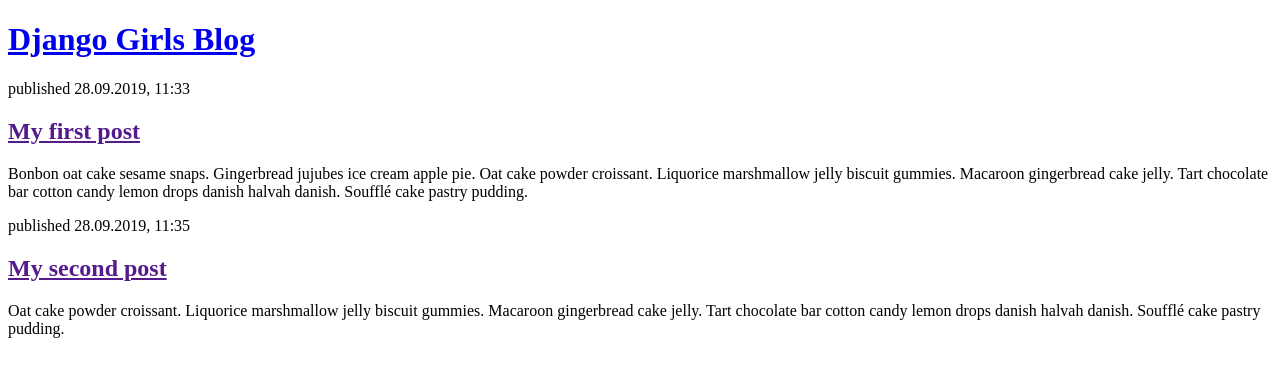
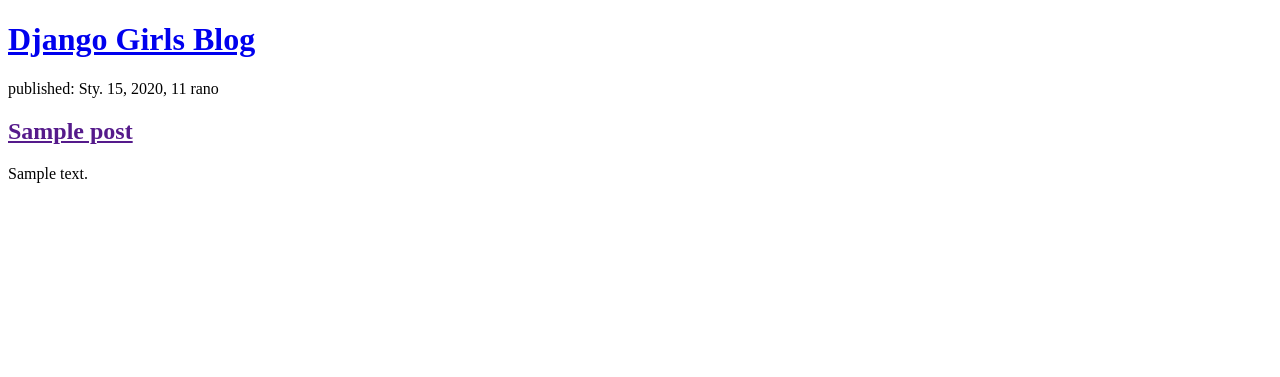
Before and after one commit to MissMonia/my-first-blog, a Django app: template blog/templates/blog/post_list.html in a window 1280 px wide. Shown: the top 377 px of the page. Run offline with Django 3.2, Linux system fonts and the light colour scheme; the template is opened without the code that fills it: values that come from a table or form of the project are taken from there, others are empty; tables that the repository leaves empty hold one stand-in row (values such as "Sample post").

Commit message:
Modify post_list and views

```diff
--- a/blog/templates/blog/post_list.html
+++ b/blog/templates/blog/post_list.html
@@ -9,17 +9,13 @@
         <h1><a href="/">Django Girls Blog</a></h1>
     </div>
 
+{% for post in posts %}
     <div>
-        <p>published 28.09.2019, 11:33</p>
-        <h2><a href="">My first post</a></h2>
-        <p>Bonbon oat cake sesame snaps. Gingerbread jujubes ice cream apple pie. Oat cake powder croissant. Liquorice marshmallow jelly biscuit gummies. Macaroon gingerbread cake jelly. Tart chocolate bar cotton candy lemon drops danish halvah danish. Soufflé cake pastry pudding.</p>
+        <p>published: {{ post.published_date }}</p>
+        <h2><a href="">{{ post.title }}</a></h2>
+        <p>{{ post.text|linebreaksbr }}</p>
     </div>
-
-    <div>
-        <p>published 28.09.2019, 11:35</p>
-        <h2><a href="">My second post</a></h2>
-        <p>Oat cake powder croissant. Liquorice marshmallow jelly biscuit gummies. Macaroon gingerbread cake jelly. Tart chocolate bar cotton candy lemon drops danish halvah danish. Soufflé cake pastry pudding.</p>
-    </div>
+{% endfor %}
 
 </body>
 </html>
--- a/blog/views.py
+++ b/blog/views.py
@@ -1,5 +1,8 @@
 from django.shortcuts import render
+from .models import Post
+from django.utils import timezone
 
 
 def post_list(request):
-    return render(request, 'blog/post_list.html', {})
+    posts = Post.objects.filter(published_date__lte=timezone.now()).order_by('published_date')
+    return render(request, 'blog/post_list.html', {'posts': posts})
```
